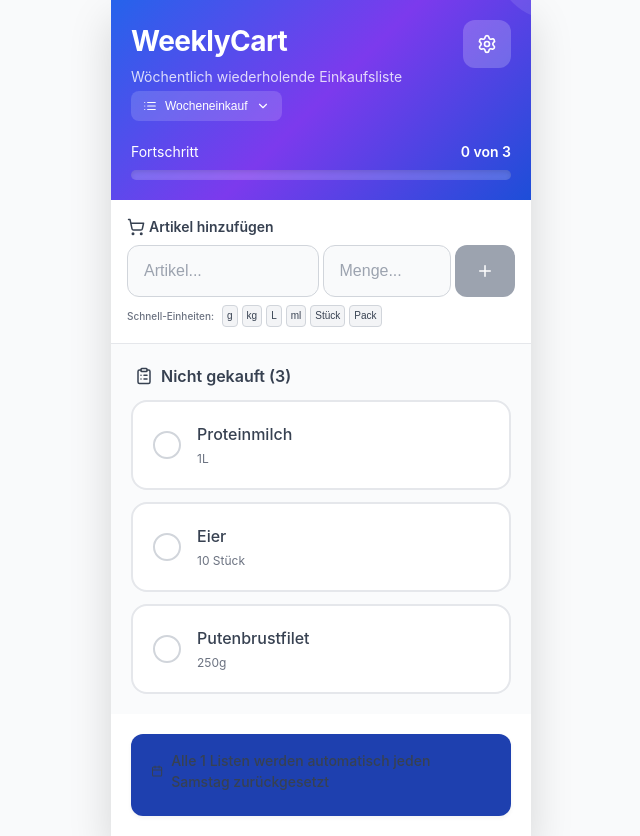
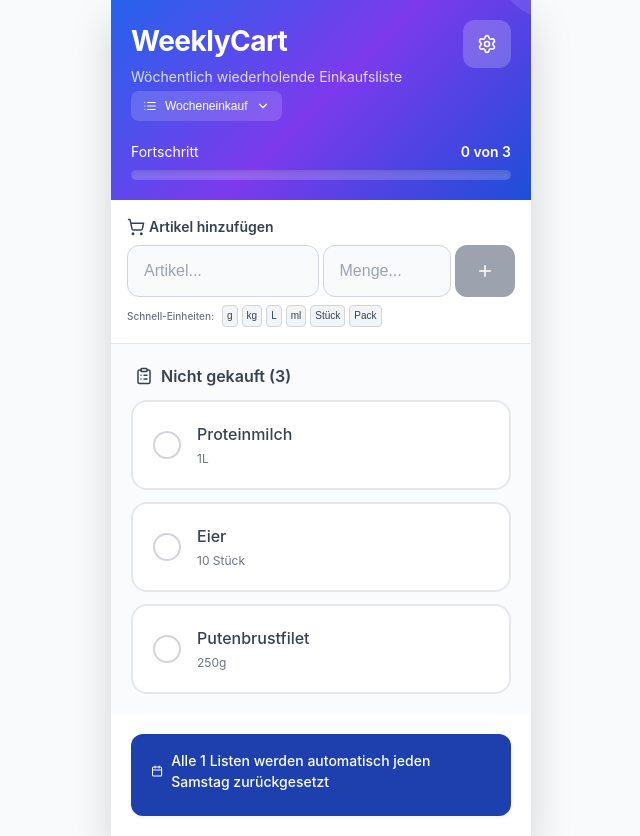
Before and after one commit to bermeb/weeklycart-pwa, a React (Vite) app: page / in a window 1280 px wide. Shown: the whole page, without its empty margins (319-959 px from the left). Built offline with nearby package versions, Linux system fonts and the light colour scheme.

Commit message:
adjust colors for white mode

```diff
--- a/src/App.css
+++ b/src/App.css
@@ -135,12 +135,12 @@
 
 /* Calendar Icon */
 .info-footer-calender-icon {
-  color: var(--text-primary);
+  color: var(--text--reset-day);
 }
 
 /* Reset day text */
 .info-footer-resetday-text {
-  color: var(--text-primary);
+  color: var(--text--reset-day);
   font-weight: 500;
 }
 
--- a/src/styles/variables.css
+++ b/src/styles/variables.css
@@ -11,6 +11,7 @@
   --text-tertiary: #9ca3af;
   --text-white: #f9fafb;
   --text-light: #ffffff;
+  --text--reset-day: #ffffff;
 
   --bg-primary: #ffffff;
   --bg-secondary: #f9fafb;
```
